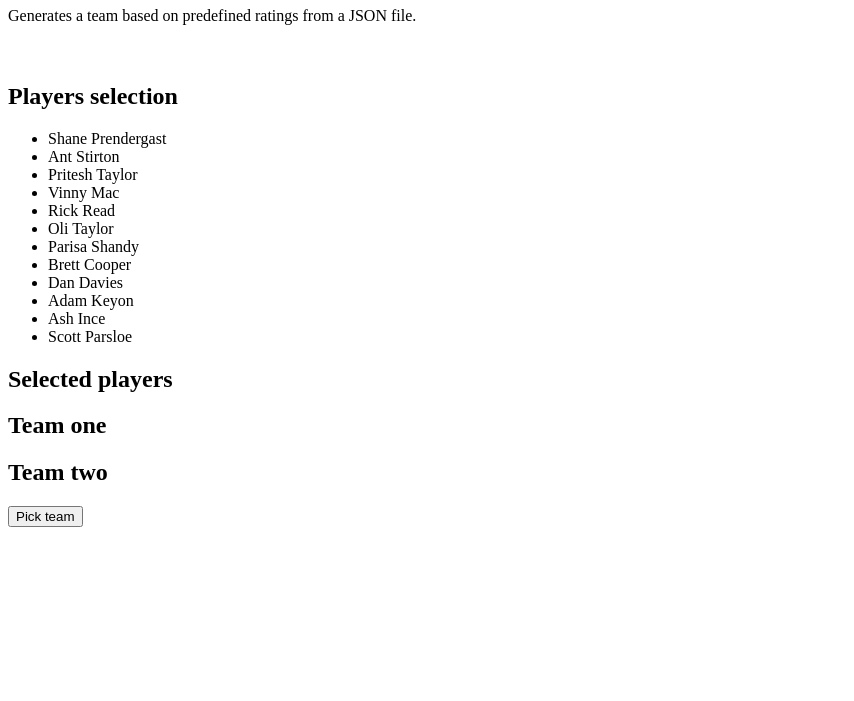
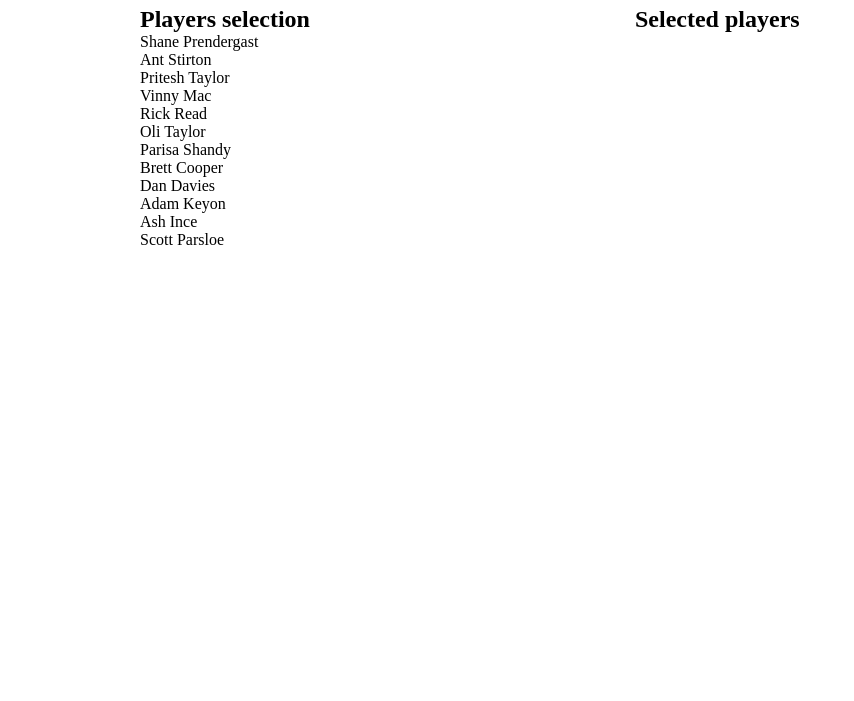
Before and after one commit to webknit/team-picker, a plain HTML site: page index.html in a window 1280 px wide. Shown: the part 99-800 px from the top of the page, without its empty margins (0-854 px from the left). Drawn offline with nearby package versions, Linux system fonts and the light colour scheme.

Commit message:
re-adding styles

```diff
--- a/style.css
+++ b/style.css
@@ -1,25 +1,23 @@
-/*
-Errno::ENOENT: No such file or directory - assets/SASS/style.scss
+body,div,dl,dt,dd,ul,ol,li,h1,h2,h3,h4,h5,h6,pre,form,fieldset,input,textarea,p,blockquote,th,td{margin:0;padding:0;}table{border-collapse:collapse;border-spacing:0;}fieldset,img{border:0;}address,caption,cite,code,dfn,th,var{font-style:normal;font-weight:normal;}ol,ul{list-style:none;}caption,th{text-align:left;}q:before,q:after{content:'';}abbr,acronym{border:0;}
 
-Backtrace:
-/Users/shane.prendergast/.rvm/gems/ruby-2.0.0-p451/gems/sass-3.3.8/lib/sass/plugin/compiler.rb:369:in `read'
-/Users/shane.prendergast/.rvm/gems/ruby-2.0.0-p451/gems/sass-3.3.8/lib/sass/plugin/compiler.rb:369:in `update_stylesheet'
-/Users/shane.prendergast/.rvm/gems/ruby-2.0.0-p451/gems/sass-3.3.8/lib/sass/plugin/compiler.rb:189:in `block in update_stylesheets'
-/Users/shane.prendergast/.rvm/gems/ruby-2.0.0-p451/gems/sass-3.3.8/lib/sass/plugin/compiler.rb:186:in `each'
-/Users/shane.prendergast/.rvm/gems/ruby-2.0.0-p451/gems/sass-3.3.8/lib/sass/plugin/compiler.rb:186:in `update_stylesheets'
-/Users/shane.prendergast/.rvm/gems/ruby-2.0.0-p451/gems/sass-3.3.8/lib/sass/plugin/compiler.rb:221:in `watch'
-/Users/shane.prendergast/.rvm/gems/ruby-2.0.0-p451/gems/sass-3.3.8/lib/sass/plugin.rb:108:in `method_missing'
-/Users/shane.prendergast/.rvm/gems/ruby-2.0.0-p451/gems/sass-3.3.8/lib/sass/exec.rb:509:in `watch_or_update'
-/Users/shane.prendergast/.rvm/gems/ruby-2.0.0-p451/gems/sass-3.3.8/lib/sass/exec.rb:346:in `process_result'
-/Users/shane.prendergast/.rvm/gems/ruby-2.0.0-p451/gems/sass-3.3.8/lib/sass/exec.rb:43:in `parse'
-/Users/shane.prendergast/.rvm/gems/ruby-2.0.0-p451/gems/sass-3.3.8/lib/sass/exec.rb:22:in `parse!'
-/Users/shane.prendergast/.rvm/gems/ruby-2.0.0-p451/gems/sass-3.3.8/bin/sass:13:in `<top (required)>'
-/Users/shane.prendergast/.rvm/gems/ruby-2.0.0-p451/bin/sass:23:in `load'
-/Users/shane.prendergast/.rvm/gems/ruby-2.0.0-p451/bin/sass:23:in `<main>'
-/Users/shane.prendergast/.rvm/gems/ruby-2.0.0-p451/bin/ruby_executable_hooks:15:in `eval'
-/Users/shane.prendergast/.rvm/gems/ruby-2.0.0-p451/bin/ruby_executable_hooks:15:in `<main>'
-*/
-body:before {
-  white-space: pre;
-  font-family: monospace;
-  content: "Errno::ENOENT: No such file or directory - assets/SASS/style.scss"; }
+.main-body {
+	margin: 2em auto 0;
+	max-width: 1000px;
+}
+
+.row {
+	overflow: hidden;
+}
+
+.initial-players,
+.selected-players,
+.picked-team {
+	float: left;
+	min-width: 495px;
+	width: 495px;
+}
+
+.pick-the-team,
+.picked-team {
+	display: none;
+}
```
